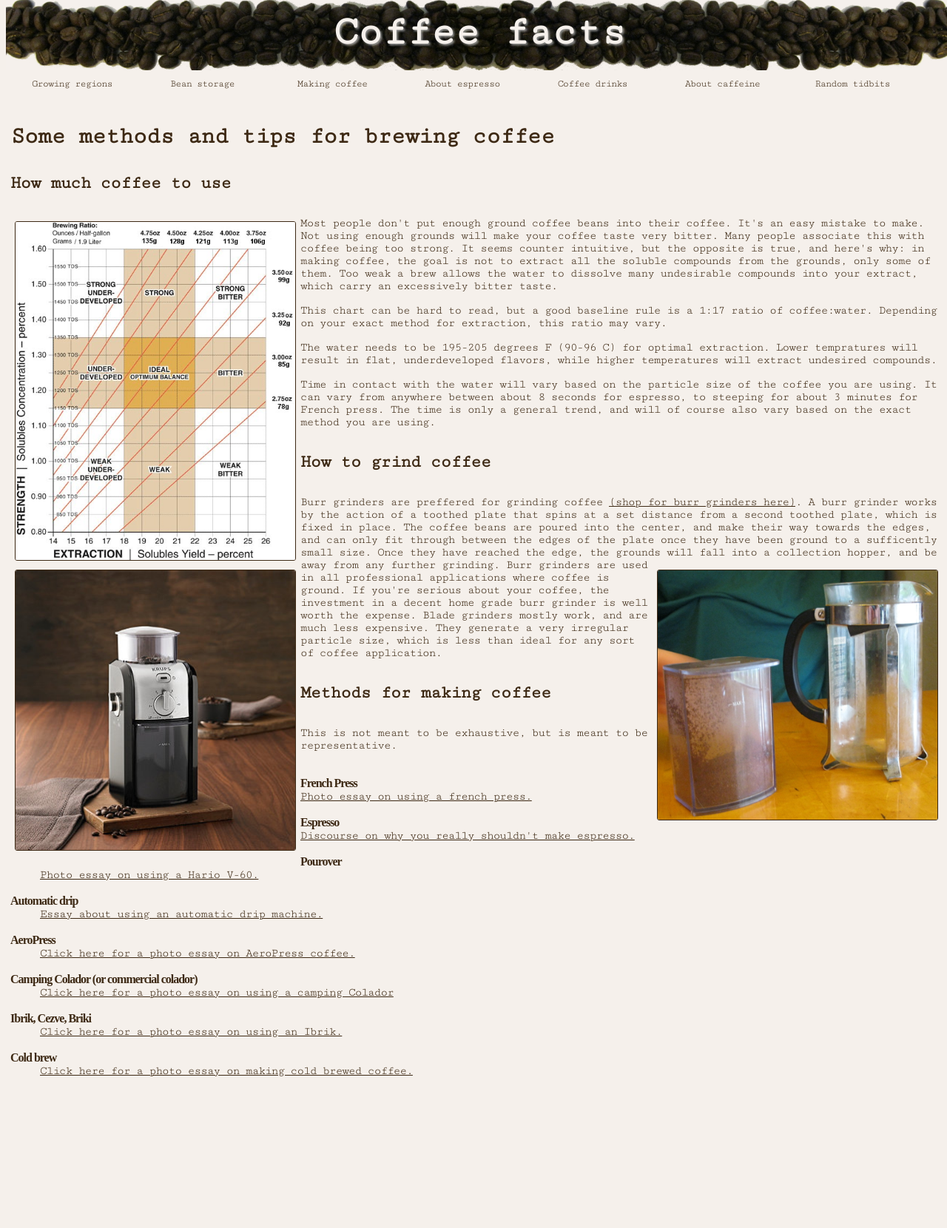
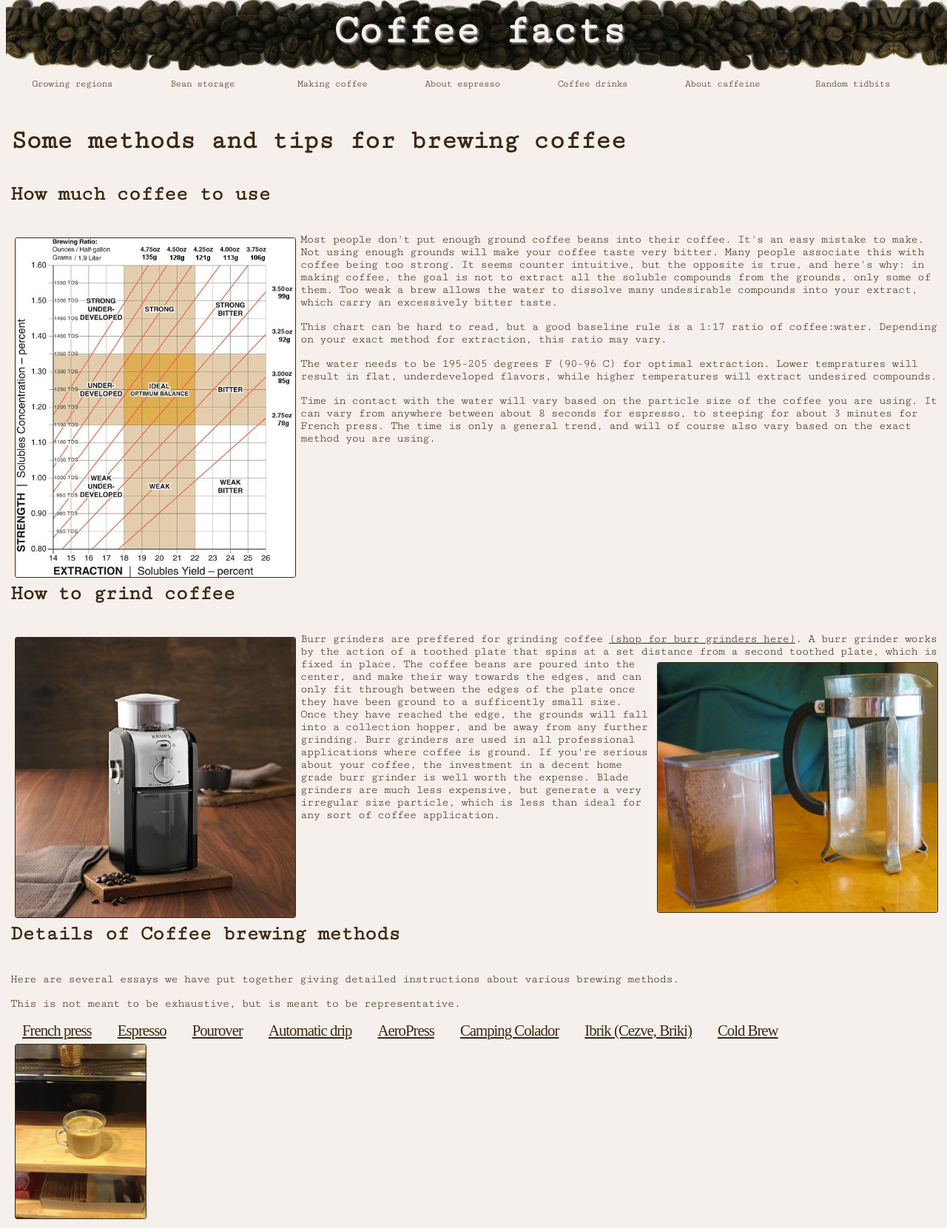
Before and after one commit to Bromine001/coffeepagemkii, a PHP site: page /making.php in a window 1280 px wide. Shown: the whole page at 74% size. Before the commit the page ends 1478 px from the top, so only its background shows below. Run offline with PHP 8.4, Linux system fonts and the light colour scheme; some libraries are stand-ins or nearby versions.

Commit message:
Final version (what's live) photo files may still have incorrect case designation locally.

```diff
--- a/header.php
+++ b/header.php
@@ -10,7 +10,7 @@
 
     <title> Coffee Facts</title>
     <div id= 'jumbotron'>
-        <img id= "border" src= 'cpics/cband.JPG' />
+
         <h1><a href='index.php'>Coffee facts </a></h1>
 
 
--- a/making.php
+++ b/making.php
@@ -3,7 +3,7 @@
 <body>
     <div class = main>
         <h3> Some methods and tips for brewing coffee</h3>
-        <h4>How much coffee to use</h4>
+        <h4 class = clear>How much coffee to use</h4>
         <img class = 'imLeft' src = 'cpics/brewChart.JPG' title= 'enormously useful but highly confusing chart'/>
         <p> Most people don't put enough ground coffee beans into their coffee. It's an easy mistake to make.
         Not using enough grounds will make your coffee taste very bitter.  Many people associate this with
@@ -20,7 +20,7 @@
         It can vary from anywhere between about 8 seconds for espresso, to steeping for about 3 minutes for French press.
         The time is only a general trend, and will of course also vary based on the exact method you are using.</p>
 
-        <h4>How to grind coffee</h4>
+        <h4 class = clear>How to grind coffee</h4>
         <p><img class= 'imLeft' src='cpics/burrGrinder.jpeg' title= 'Hario burr grinder, highly recommended' /> Burr
         grinders are preffered for grinding coffee
         <a class= 'noDeco' href = 'http://gearpatrol.com/2013/02/25/grind-it-out-10-best-coffee-grinders/'>
@@ -31,30 +31,32 @@
         once they have been ground to a sufficently small size. Once they have reached the edge, the grounds will fall
         into a collection hopper, and be away from any further grinding. Burr grinders are used in all professional
         applications where coffee is ground.  If you're serious about your coffee, the investment in a decent home
-        grade burr grinder is well worth the expense.  Blade grinders mostly work, and are much less expensive. They
-        generate a very irregular particle size, which is less than ideal for any sort of coffee application.
+        grade burr grinder is well worth the expense.  Blade grinders are much less expensive, but generate a very
+        irregular size particle, which is less than ideal for any sort of coffee application.
         </p>
 
-        <dl>
-            <dt><h4>Methods for making coffee</h4></dt>
-                <dd><p>This is not meant to be exhaustive, but is meant to be representative.</p></dd>
-            <dt><br><b>French Press</b> </dt>
-                <dd> <a class = seeMore href='Press.php'>Photo essay on using a french press.</a> </dd>
-            <dt><br><b>Espresso</b></dt>
-                <dd> <a class = seeMore href='espressoessay.php'>Discourse on why you really shouldn't make espresso.</a> </dd>
-            <dt><br><b>Pourover</b> </dt>
-                <dd> <a class = seeMore href='pourover.php'>Photo essay on using a Hario V-60.</a> </dd>
-            <dt><br><b>Automatic drip</b></dt>
-                <dd> <a class = seeMore href='autodrip.php'>Essay about using an automatic drip machine.</a> </dd>
-            <dt><br><b>AeroPress</b> </dt>
-                <dd> <a class = seeMore href='aero.php'>Click here for a photo essay on AeroPress coffee.</a> </dd>
-            <dt><br><b>Camping Colador (or commercial colador)</b> </dt>
-                <dd> <a class = seeMore href='colador.php'>Click here for a photo essay on using a camping Colador</a> </dd>
-            <dt><br><b>Ibrik, Cezve, Briki</b> </dt>
-                <dd> <a class = seeMore href='turkish.php'>Click here for a photo essay on using an Ibrik.</a> </dd>
-            <dt><br><b>Cold brew</b></dt>
-                <dd> <a class = seeMore href='coldbrew.php'>Click here for a photo essay on making cold brewed coffee.</a> </dd>
-        </dl>
+
+            <h4 class = clear>Details of Coffee brewing methods</h4>
+
+                <p>Here are several essays we have put together giving detailed instructions about various brewing
+                methods.</p>
+                <p>This is not meant to be exhaustive, but is meant to be representative.</p>
+             <a class = seeMore href='Press.php'>French press</a>
+             <a class = seeMore href='espressoessay.php'>Espresso</a>
+
+                 <a class = seeMore href='pourover.php'>Pourover</a>
+
+                 <a class = seeMore href='autodrip.php'>Automatic drip</a>
+
+                <a class = seeMore href='aero.php'>AeroPress</a>
+
+                 <a class = seeMore href='colador.php'>Camping Colador</a>
+
+                 <a class = seeMore href='turkish.php'>Ibrik (Cezve, Briki)</a>
+
+                 <a class = seeMore href='coldbrew.php'>Cold Brew</a>
+       <br><img src= "/cpics/barImg.jpg" class= smLeft>
     </div>
+
 </body>
 </html>
--- a/random.php
+++ b/random.php
@@ -51,6 +51,8 @@
         processed</a> An article with pretty good information and photos about coffee planting, harvesting,
         and processing. I would like to talk about that more, but it is really beyond the scope of this web page.
         </p>
+        <p><a class= 'noDeco' href='http://www.stlouisrestaurants.com/'>St. Louis resturants</a> Nothing to do with coffee,
+        but a good website about the resturants in my home town.</p>
     </div>
 </body>
 </html>
--- a/style.css
+++ b/style.css
@@ -3,20 +3,21 @@
 /*Dark brown */
 /*less dark brown*/
 /*sky blue */
+/*          general rules  */
 html {
   letter-spacing: -1px; }
 
 body {
   background-color: #F5F0EB; }
 
-h1, h2, h3, h4, h5, h6, p, dd {
+h1, h2, h3, h4, h5, h6, p, dt, dd {
   font-family: "Cutive Mono", monospace; }
 
 h1 {
   font-size: 3.5em;
   text-align: center;
   padding: 1px;
-  margin-top: -90px;
+  margin-top: 12px;
   text-shadow: 2px 2px 3px rgba(200, 200, 200, 0.7); }
 
 h2 {
@@ -24,11 +25,11 @@ h2 {
   padding: 1.25%; }
 
 h3 {
-  font-size: 2em;
+  font-size: 2.25em;
   clear: both; }
 
 h4 {
-  font-size: 1.5em; }
+  font-size: 1.75em; }
 
 h5 {
   font-size: 1.4em; }
@@ -49,25 +50,21 @@ dt.default {
   padding-top: 15px;
   font-weight: bold; }
 
+/* GENERAL IDs and Classes */
 #jumbotron {
-  background-color: #F5F0EB;
   color: #F5F0EB;
   position: fixed;
-  height: 35px;
-  max-width: 100%;
-  min-width: 350px;
-  margin-top: -10px; }
+  width: 100%;
+  margin-top: -10px;
+  background: url("cpics/cband.JPG");
+  background-size: 1200px 100px;
+  height: 100px; }
   #jumbotron a {
     text-decoration: none;
     color: #F5F0EB; }
     #jumbotron a:hover {
       color: #CCE6FF;
       background-color: #3D2914; }
-
-#border {
-  width: auto;
-  /*clear: both;*/
-  height: 100px; }
 
 #menu {
   display: inline;
@@ -114,6 +111,21 @@ dt.default {
 .noDeco {
   color: #3D2914; }
 
+.clear {
+  clear: both; }
+
+.seeMore {
+  color: #3D2914;
+  font-size: 1.3em;
+  margin: 10px;
+  margin-bottom: 45px;
+  padding: 6px;
+  border-radius: 2px; }
+  .seeMore:hover {
+    color: #F5F0EB;
+    background: #3D2914; }
+
+/* IMG classes */
 .imLeft {
   float: left;
   max-width: 30%;
@@ -167,10 +179,20 @@ dt.default {
   border: 1px solid #3D2914;
   border-radius: 3px; }
 
-.seeMore {
-  color: #3D2914;
-  font-size: 1 em; }
+.map {
+  float: right;
+  width: 40%;
+  height: auto;
+  margin: 6px; }
 
+#bigmap {
+  width: 99%;
+  height: auto;
+  margin: auto;
+  border: 1px solid #3D2914;
+  border-radius: 3px; }
+
+/*IDs and classes used in one area */
 #mocha {
   clear: left; }
 
@@ -179,21 +201,6 @@ dt.default {
   max-width: 40%;
   height: auto;
   margin: 6px;
-  border: 1px solid #3D2914;
-  border-radius: 3px; }
-
-.map {
-  float: right;
-  width: 40%;
-  height: auto;
-  margin: 6px;
-  /*border: 1px solid $alpha;
-  border-radius: 3px;*/ }
-
-#bigmap {
-  width: 99%;
-  height: auto;
-  margin: auto;
   border: 1px solid #3D2914;
   border-radius: 3px; }
 
```
Also changed, not shown: regions.php (+12 -4 lines), style.scss (+51 -63 lines), Text-1.hbs (added), cpics/barImg.JPG (added), cpics/cband.JPG, 2 other files.
